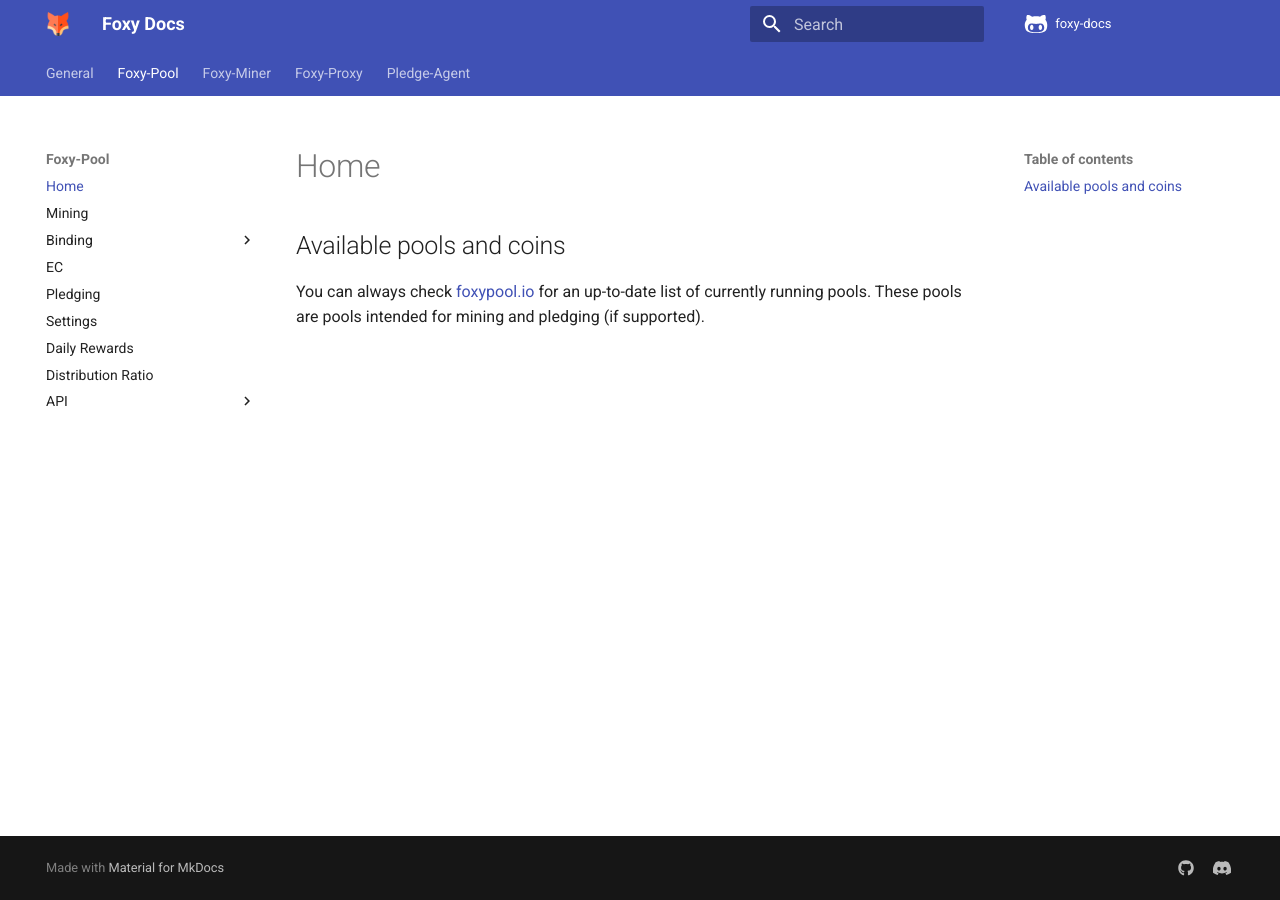
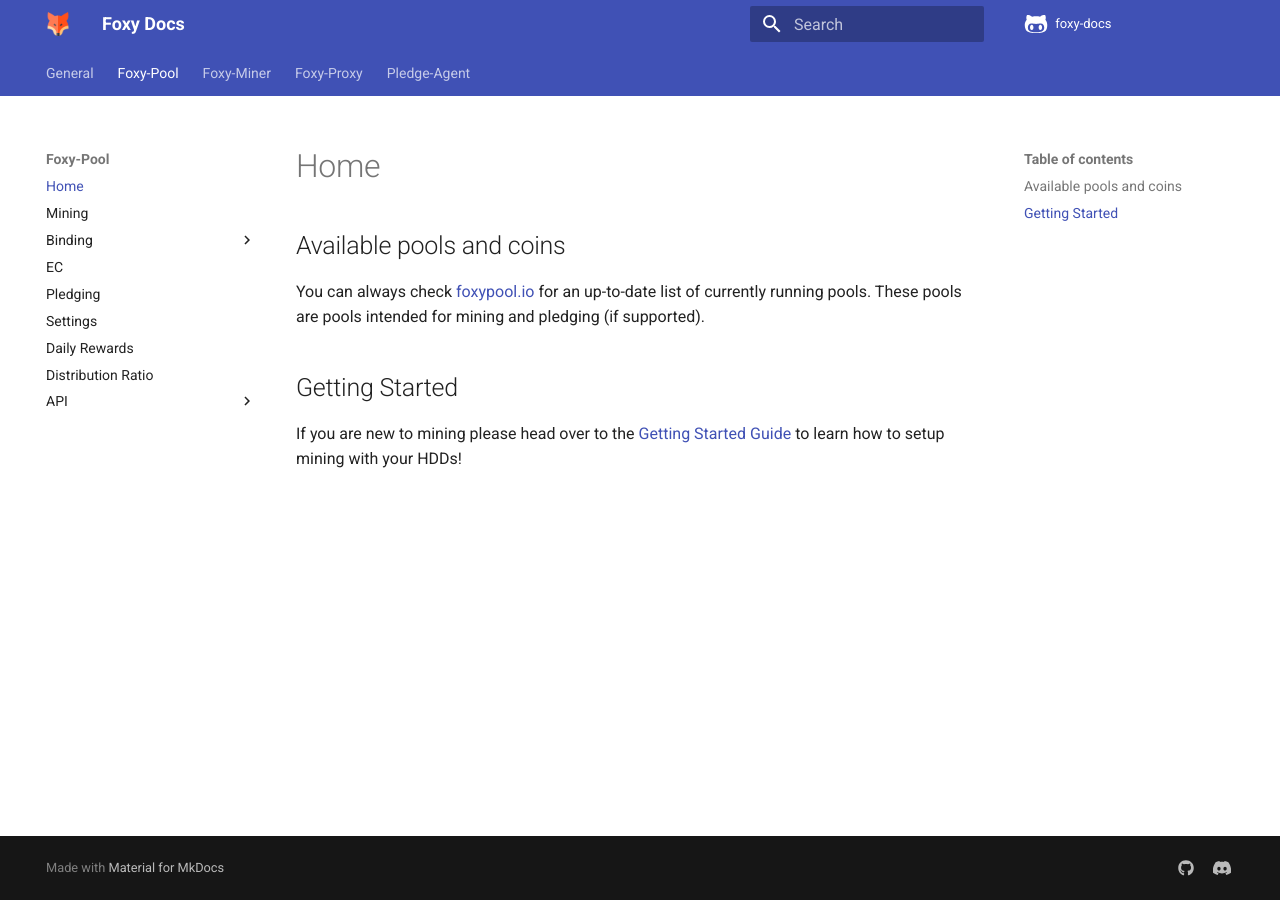
Before and after one commit to foxypool/docs, an MkDocs documentation site: the page built from docs/foxy-pool/index.md, in a window 1280 px wide. Built offline with MkDocs 1.6.1 and Material for MkDocs 9.7.7, drawn with Linux system fonts in a browser that asks for light colours; comment, search, counter and statistics services are not loaded.

Commit message:
Add links to the getting started guide

```diff
--- a/docs/foxy-pool/index.md
+++ b/docs/foxy-pool/index.md
@@ -2,3 +2,7 @@
 
 You can always check [foxypool.io](https://foxypool.io) for an up-to-date list of currently running pools.
 These pools are pools intended for mining and pledging (if supported).
+
+## Getting Started
+
+If you are new to mining please head over to the [Getting Started Guide](../general/getting-started.md) to learn how to setup mining with your HDDs!
```
Also changed, not shown: docs/foxy-pool/mining.md (+3 -0 lines).
